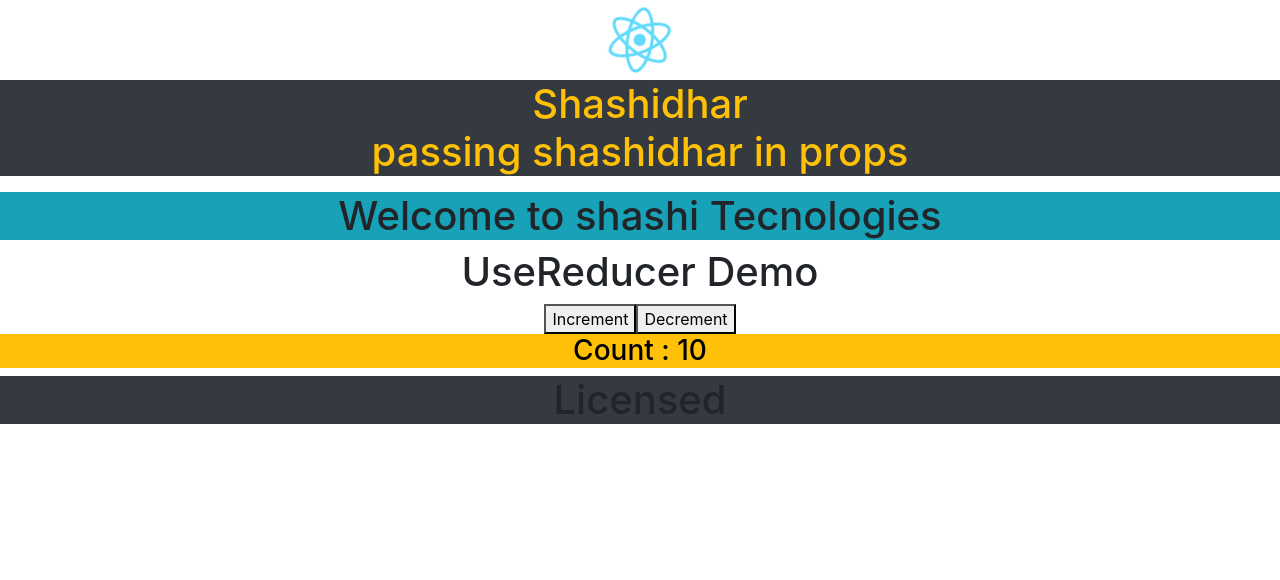
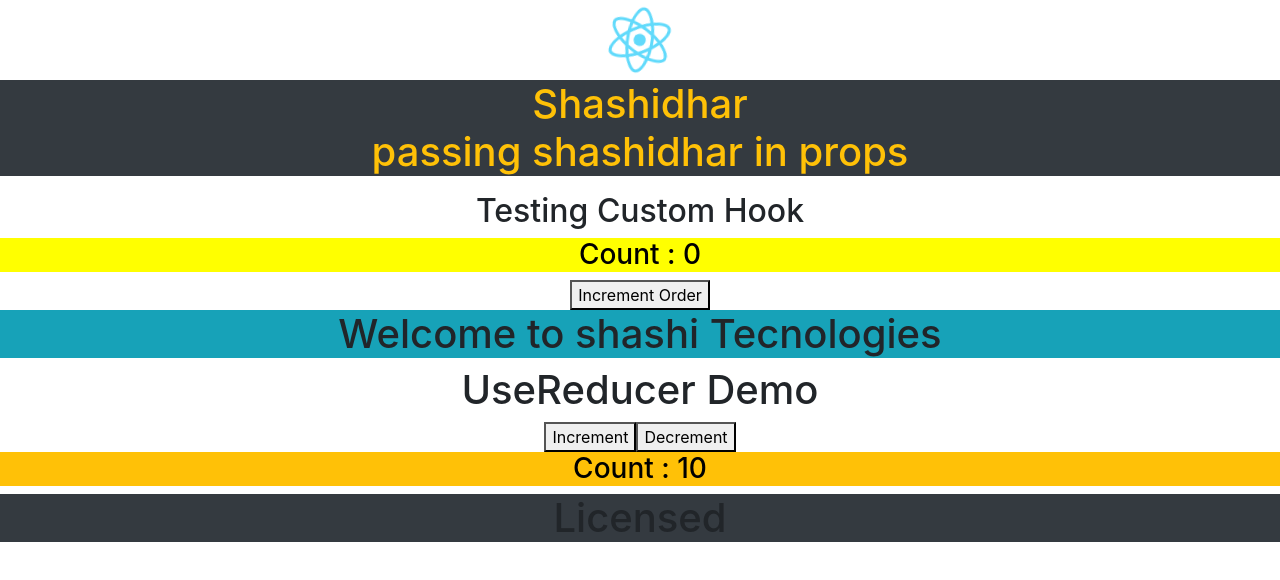
Before and after one commit to shashidhar0508/ReactLearnings, a React (Create React App) app: page / in a window 1280 px wide. Shown: the top 580 px of the page. Built offline with nearby package versions, Linux system fonts and the light colour scheme.

Commit message:
creating custom hooks example

```diff
--- a/src/App.js
+++ b/src/App.js
@@ -3,6 +3,7 @@ import "./App.css";
 import { Header } from "./components/start/Header";
 import { Footer } from "./components/start/Footer";
 import Dashboard from "./components/start/Dashboard";
+import useOrderCountHook from "./components/hooks/useCustomHook";
 
 // Stateless Functional Component - Presentation component / Dumb component
 // This class has not state
@@ -10,6 +11,9 @@ import Dashboard from "./components/start/Dashboard";
 //Father is component(connected to store)
 // Kids/children are Presentation
 function App() {
+  // using the custom hook which we created in "useCustomHook"
+  const orderHook = useOrderCountHook();
+
   return (
     <div className="App">
       <header className="App-header">
@@ -20,6 +24,11 @@ function App() {
       <Header name_info="passing shashidhar in props" />
       <section>
         <div>
+          <h2>Testing Custom Hook</h2>
+          <h3>Count : {orderHook.orderCount.count}</h3>
+          <button type="button" onClick={orderHook.changeOrderCount}>
+            Increment Order
+          </button>
           <Dashboard company="shashi Tecnologies" />
         </div>
       </section>
--- /dev/null
+++ b/src/components/hooks/useCustomHook.js
@@ -0,0 +1,14 @@
+import { useState } from "react";
+
+//  Customs hooks are nothing but stateless functions
+function useOrderCountHook() {
+  const [orderCount, setOrderCount] = useState({ count: 0 });
+
+  const changeOrderCount = () => {
+    setOrderCount({ count: orderCount.count + 1 });
+  };
+
+  return { orderCount, changeOrderCount };
+}
+
+export default useOrderCountHook;
```
